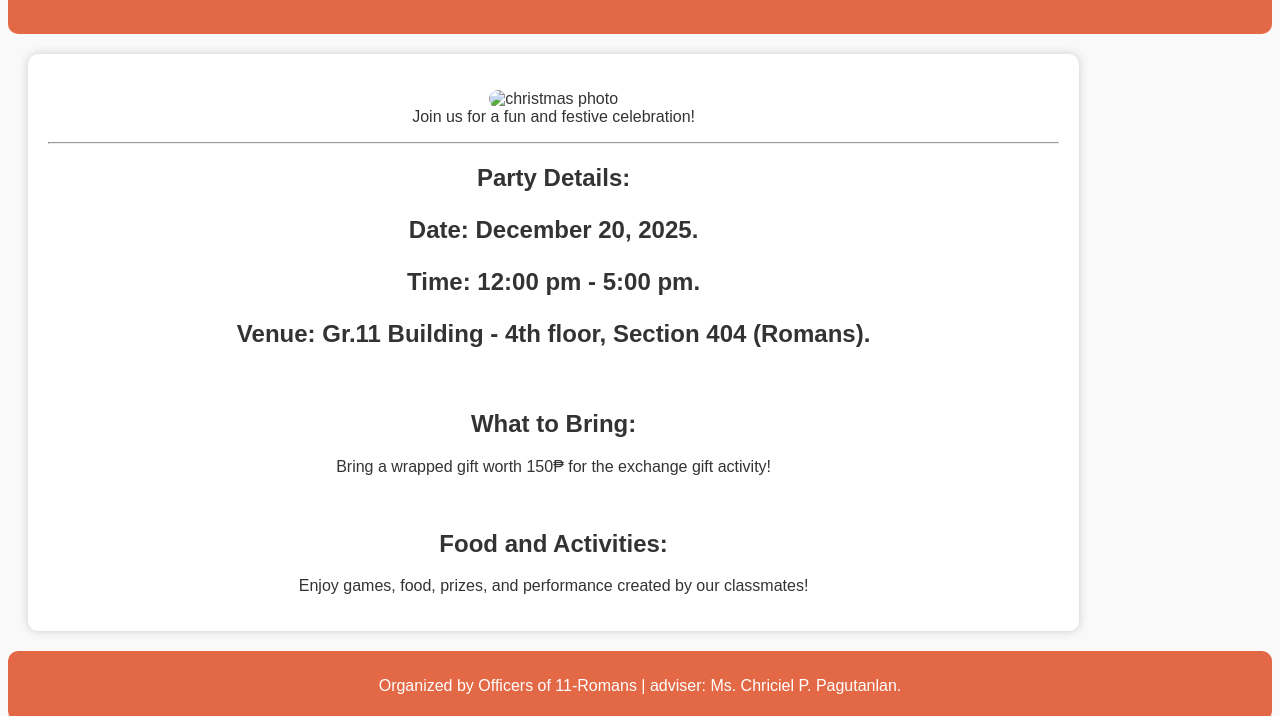
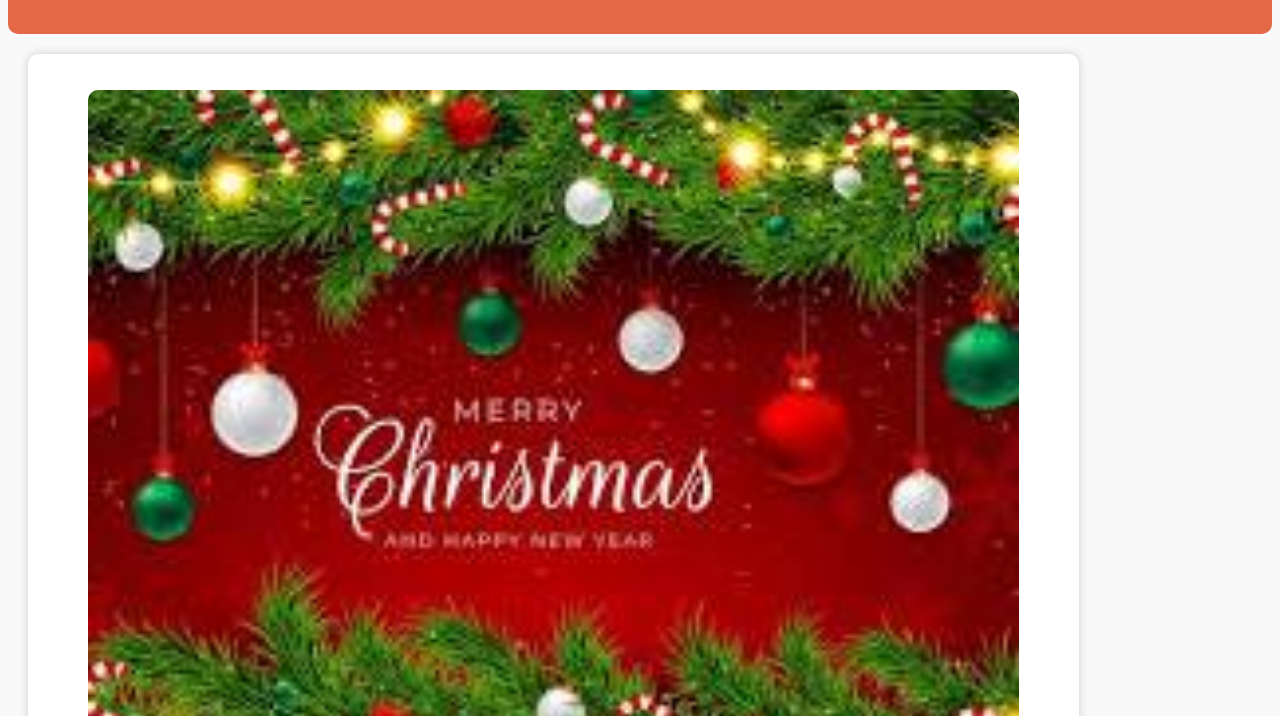
Before and after one commit to Villar-adrianne/Xmas.html, a plain HTML site: page index.html in a window 1280 px wide. Shown: the part 84-800 px from the top of the page. Drawn offline with Linux system fonts and the light colour scheme.

Commit message:
Update and rename Xmas.html to index.html

```diff
--- a/Xmas.html
+++ b/index.html
@@ -50,7 +50,7 @@
   </header>
   <main>
     <figure>
-      <img src="image (7).jpg" alt="christmas photo">
+      <img src="images (7).jpeg" alt="christmas photo">
       <figcaption>Join us for a fun and festive celebration!</figcaption>
     </figure>
     <hr>
```
